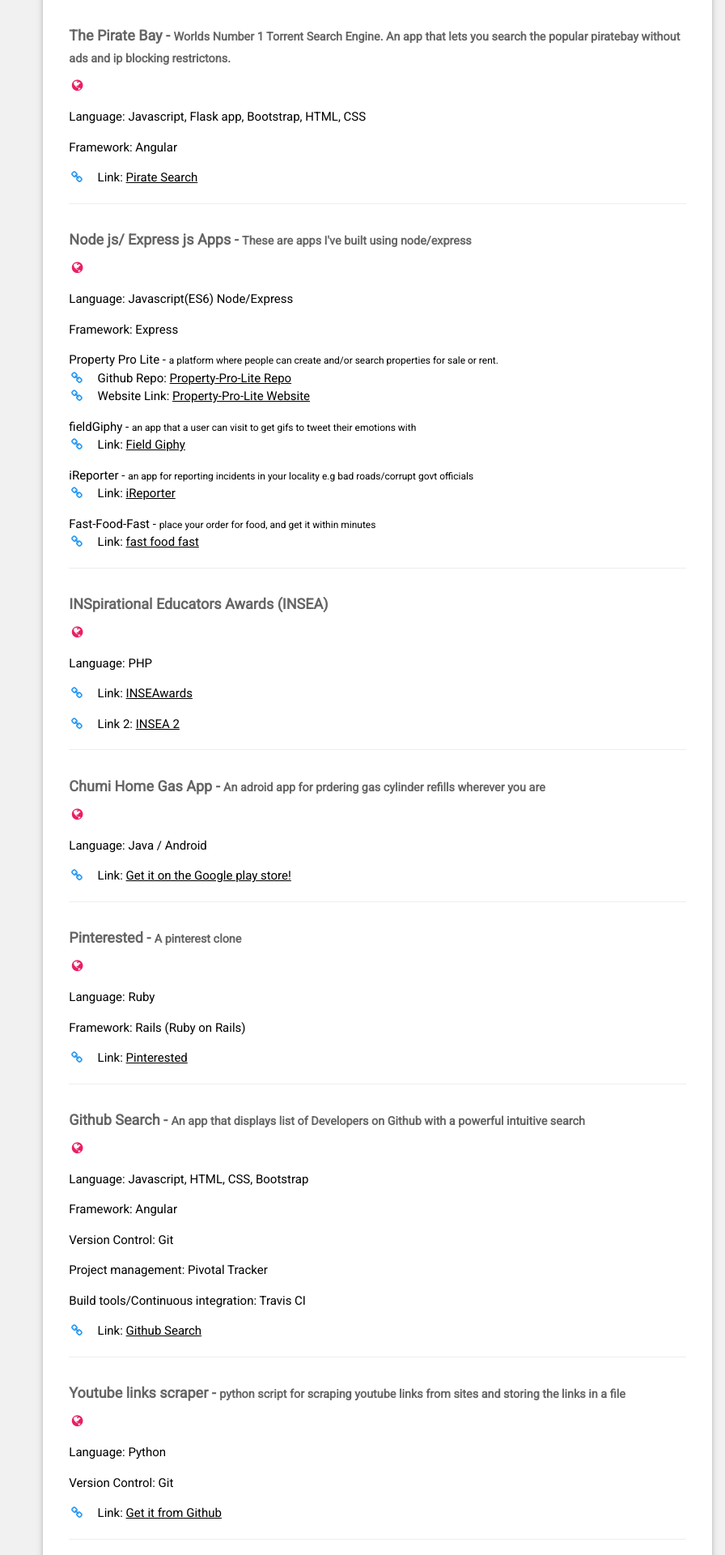
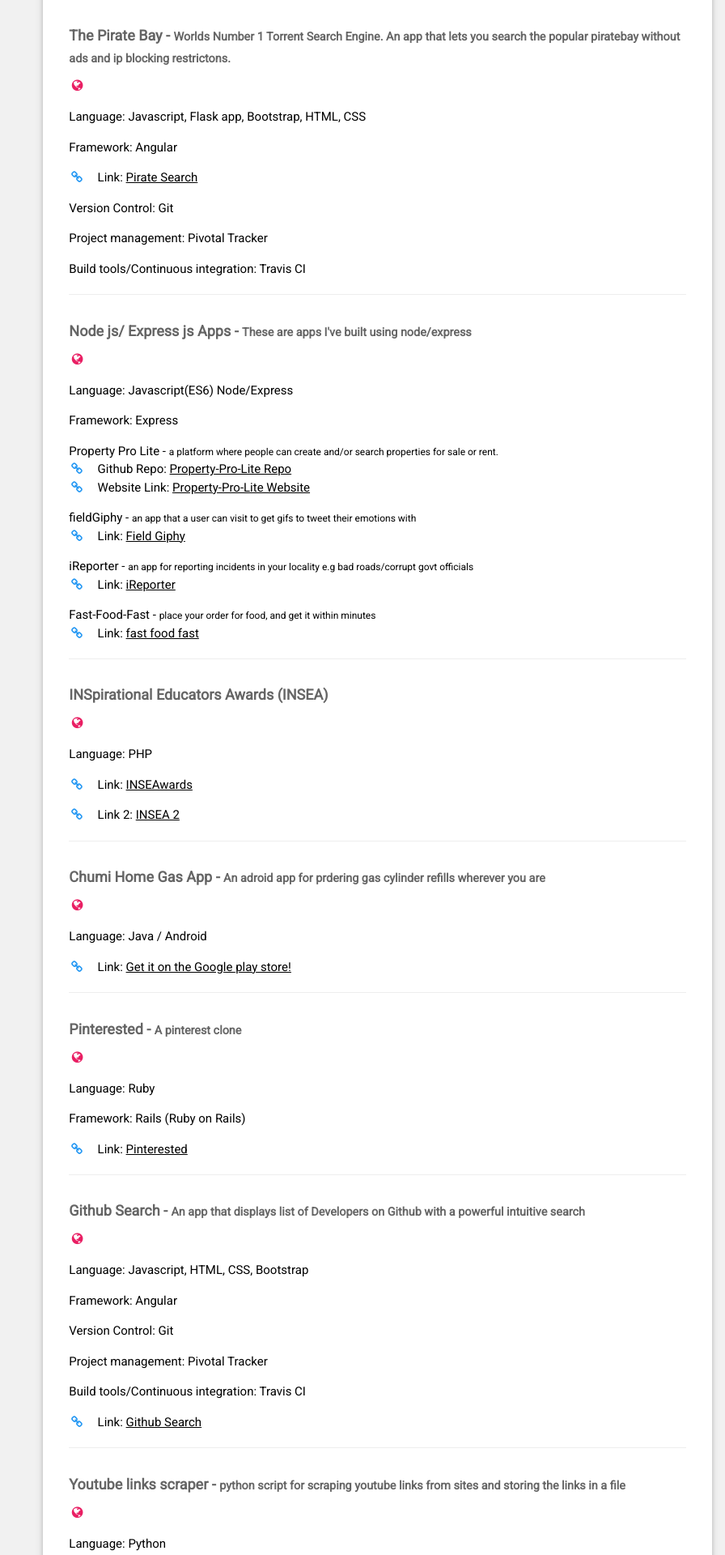
Before and after one commit to chunkingz/cv, a PHP site: page / in a window 1280 px wide. Shown: the part 2360-4280 px from the top of the page at 81% size, without its empty margins (384-1280 px from the left). Run offline with PHP 8.4, Linux system fonts and the light colour scheme.

Commit message:
:tada: update cv

```diff
--- a/index.php
+++ b/index.php
@@ -173,6 +173,9 @@ html,body,h1,h2,h3,h4,h5,h6 {font-family: "Roboto", sans-serif}
           <p>Language: Javascript, Flask app, Bootstrap, HTML, CSS </p>
           <p>Framework: Angular</p>
           <p><i class="fa fa-link fa-fw w3-text-blue w3-margin-right"></i>Link: <a href="https://thepiratebay1.herokuapp.com/" target="blank">Pirate Search</a> </p>
+          <p>Version Control: Git</p>
+          <p>Project management: Pivotal Tracker</p>
+          <p>Build tools/Continuous integration: Travis CI</p>
           <hr>
         </div>
 
```
